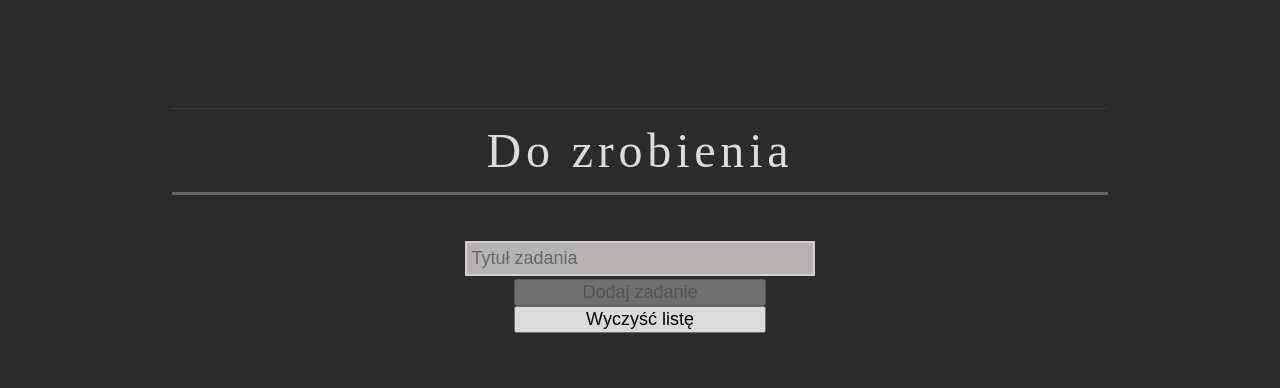
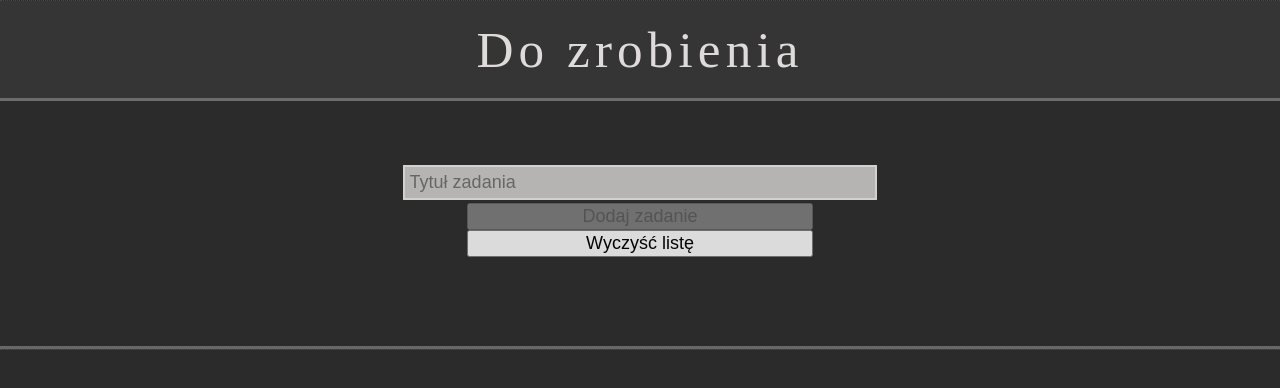
Before and after one commit to jkrolik1/school, an Angular app in the folder AMIW/ng2/test-app/: page / in a window 1280 px wide. Shown: the top 388 px of the page. Built offline with nearby package versions, Linux system fonts and the light colour scheme.

Commit message:
LayoutChange

```diff
--- a/AMIW/ng2/test-app/src/app/app.component.css
+++ b/AMIW/ng2/test-app/src/app/app.component.css
@@ -1,22 +1,13 @@
-.all {
-    display: flex;
-    justify-content: center;
-    align-items: center;
-    margin: auto;
+.main {
     width: 100%;
-    height: 95vh;
-}
-
-.main {
-    width: 75%; height: 70vh;
-    margin: 0 auto;
     border-top: 1px dotted rgba(255, 250, 250, 0.137);
     color: snow;
 }
 
 #title {
+    background-color: rgba(255, 250, 250, 0.055);
     padding: 1.5% 0px;
-    font-size: 3em;
+    font-size: 3.2em;
     text-align: center;
     letter-spacing: .1em;
     border-bottom: 3px solid rgba(255, 250, 250, 0.329);
@@ -40,7 +31,7 @@
     font-size: 18px;
 }
 .button:hover{
-    background-color: rgb(43, 43, 43);
+    background-color: rgba(43, 43, 43, 0.767);
     border: 2px solid snow;
     color: snow;
 }
@@ -67,8 +58,7 @@
 
 li {
     list-style-type: none;
-    margin-left: 9%;
-    padding: 5px;
+    padding: 5px 10px;
     border: 1px solid rgba(255, 250, 250, 0);
 }
 li:hover{
@@ -76,10 +66,11 @@ li:hover{
     border: 1px solid snow;
 }
 ul {
-    margin-top: 3%;
-    text-align: center;
+    background-color:  rgba(255, 250, 250, 0.055);
     opacity: 0.8;
     font-size: 25px;
+    border-top: 3px solid rgba(255, 250, 250, 0.329);
+    border-bottom: 1px dotted rgba(255, 250, 250, 0.137);
 }
 
 #del{
--- a/AMIW/ng2/test-app/src/app/app.component.html
+++ b/AMIW/ng2/test-app/src/app/app.component.html
@@ -3,7 +3,6 @@
         <title>Aplikacja do zapisywania zadań</title>
     </head>
     <body>
-        <div class = 'all'>
         <div class="main">
             <div id = "title">
                 <span>Do zrobienia</span>
@@ -18,14 +17,13 @@
                 <form [formGroup] = "todoForm" (ngSubmit)="removeAll()" id="form1">
                     <input type="submit" value="Wyczyść listę" class = "button">
                 </form>
+            </div>
                 <ul>
-                        <li *ngFor="let item of todos; let i = index">
-                            {{item}}
+                    <li *ngFor="let item of todos; let i = index">{{item}}
                         <div id="del" (click)="delete(i)" style="float:right;">Usuń mnie</div>
                     </li>
                 </ul>
-                </div>
-            </div>
+
         </div>
     </body>
 </html>
--- a/AMIW/ng2/test-app/src/styles.css
+++ b/AMIW/ng2/test-app/src/styles.css
@@ -1,3 +1,4 @@
 body{
     background-color: rgb(43, 43, 43);
+    margin: 0;
 }
```
Lines whose indentation alone changed are shown as unchanged.
